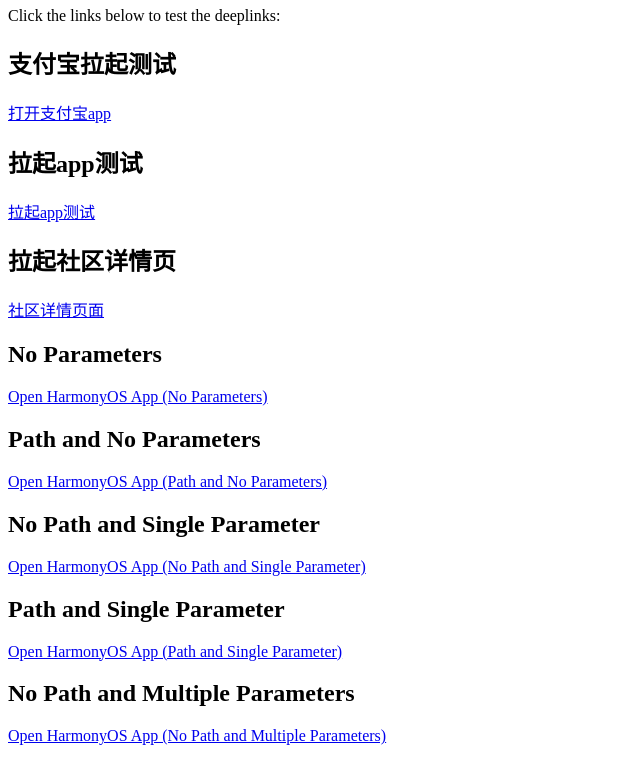
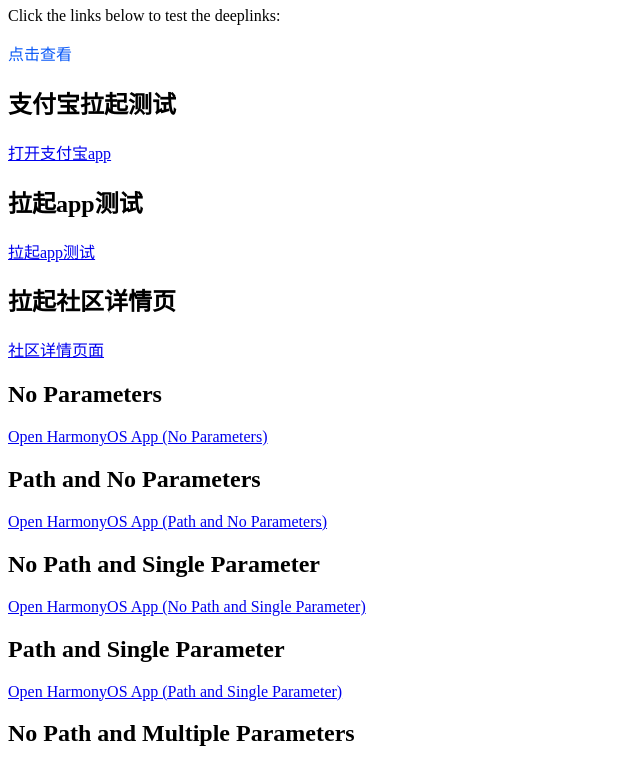
Before and after one commit to kirin233x/staticweb, a plain HTML site: page index.html in a window 1280 px wide. Shown: the part 73-835 px from the top of the page, without its empty margins (0-640 px from the left). Drawn offline with Linux system fonts and the light colour scheme.

Commit message:
Update index.html

```diff
--- a/index.html
+++ b/index.html
@@ -8,6 +8,8 @@
 <body>
     <h1>Deeplink Test</h1>
     <p>Click the links below to test the deeplinks:</p>
+
+    <div class="info" id="dataInfo" data-link="motor://app.huawei.motor/community/post/detail?contentId=9091817&amp;postId=9101022&amp;posttype=4" style="color: rgb(10, 89, 247);">点击查看</div>
 
     <h2>支付宝拉起测试</h2>
     <a href="alipays://app.huawei.motor"> 打开支付宝app</a>
```
